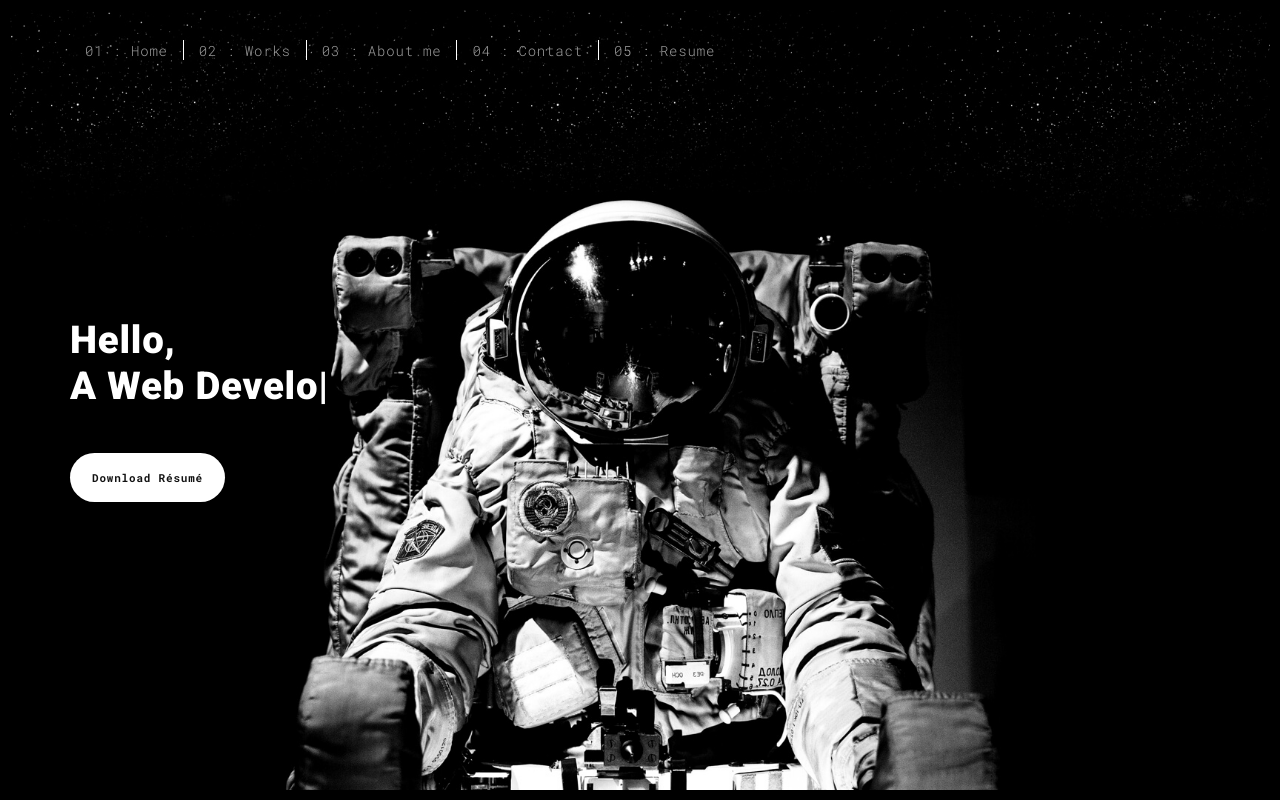
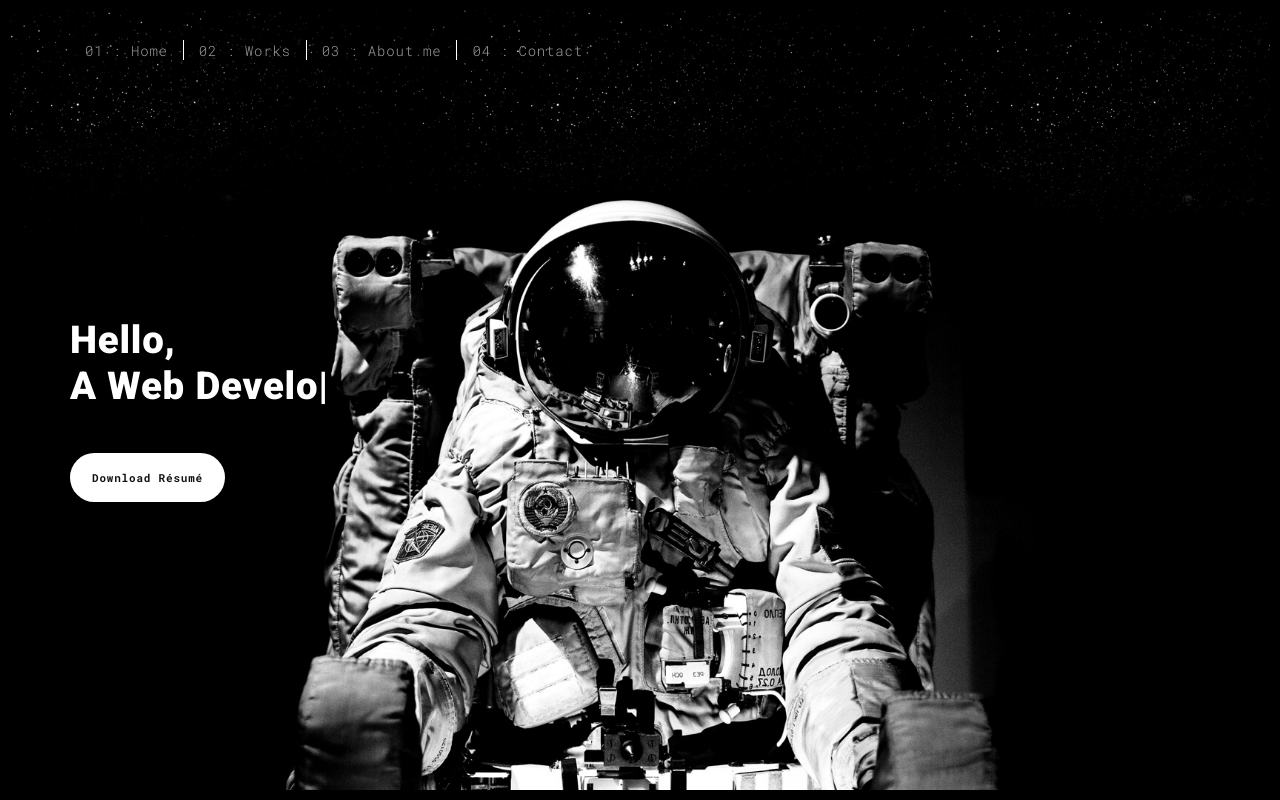
Before and after one commit to kehman18/portfolio, a Flask app: page / in a window 1280 px wide. Run offline with Flask 3, Linux system fonts and the light colour scheme; some libraries are stand-ins or nearby versions.

Commit message:
Removed the resume section from the index home page.

```diff
--- a/templates/index.html
+++ b/templates/index.html
@@ -137,11 +137,6 @@
               <li><a href="./works.html">02 : Works</a></li>
               <li><a href="./about.html">03 : About me</a></li>
               <li><a href="./contact.html">04 : Contact</a></li>
-              <li>
-                <a href="/download-cv" aria-label="Download resume"
-                  >05 : Resume</a
-                >
-              </li>
             </ul>
           </div>
         </div>
```
